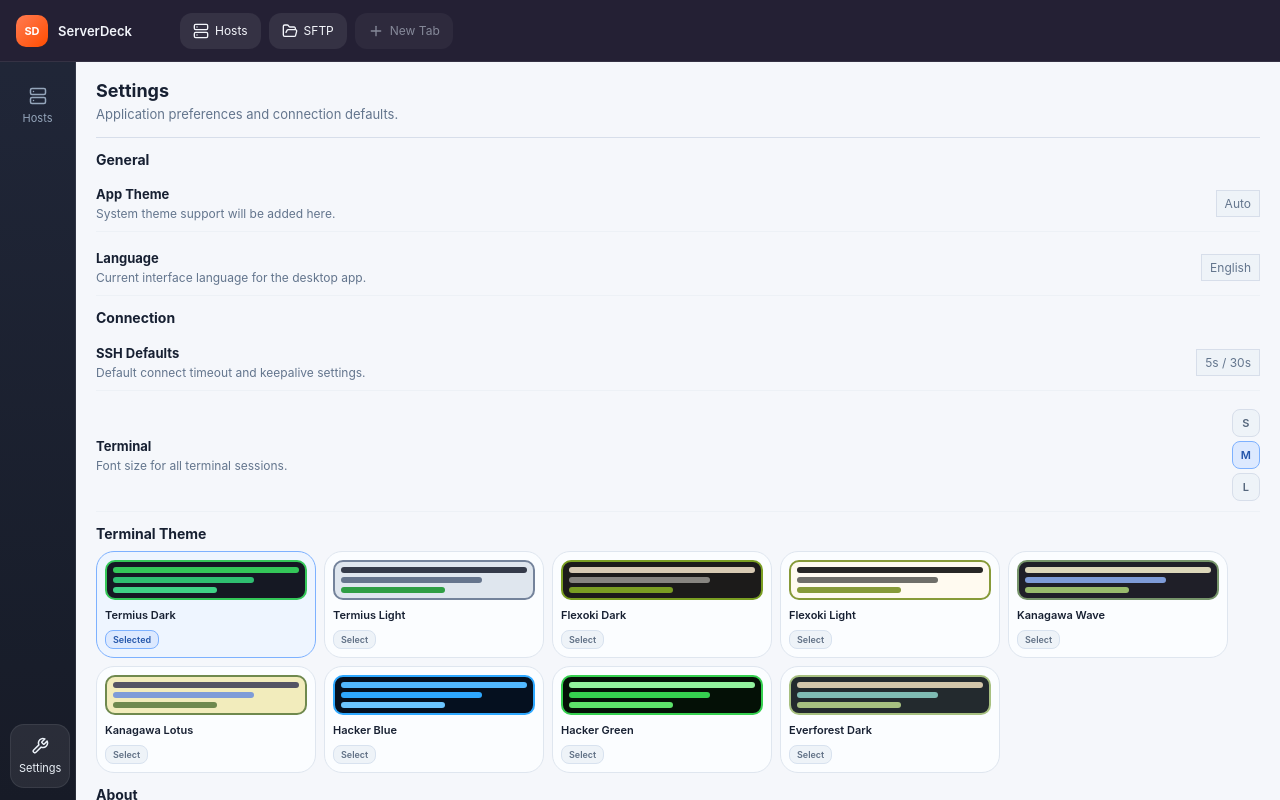
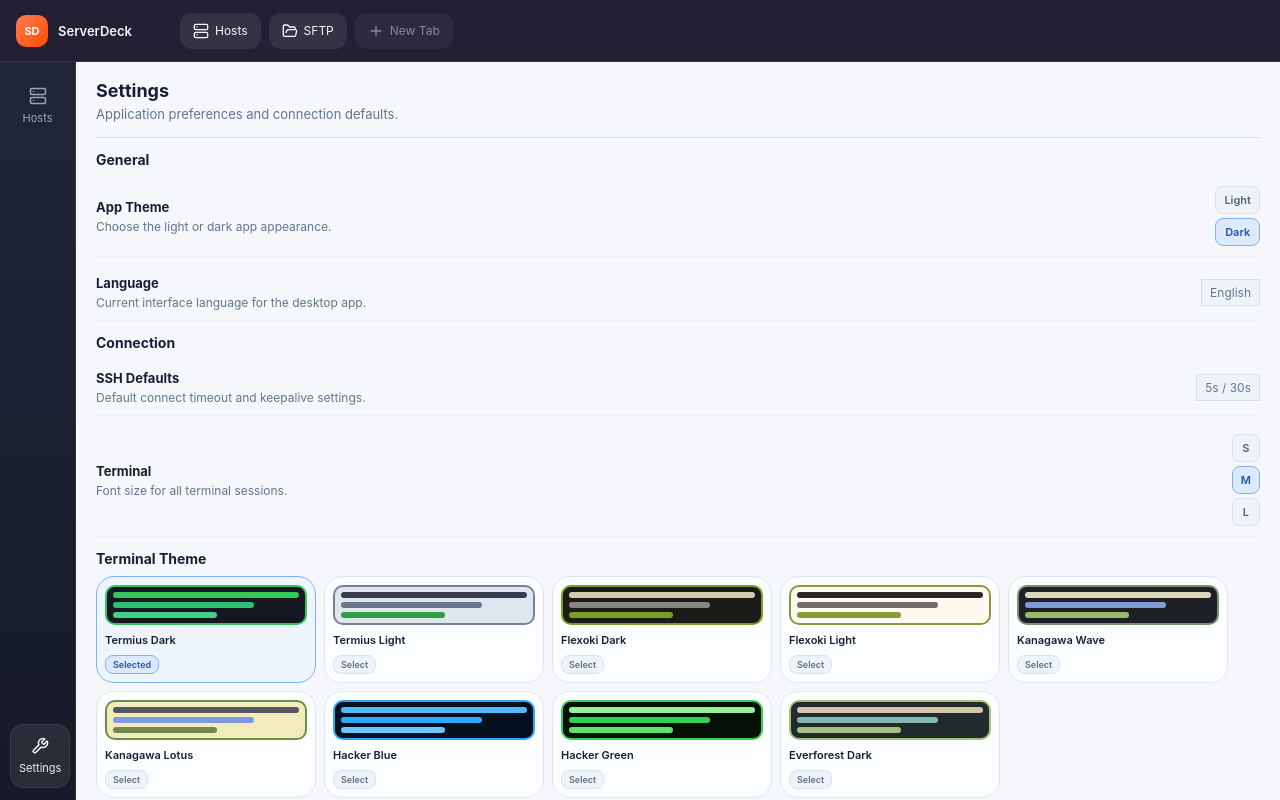
Before and after one commit to qfxiongbinbin/serverdeck, a React (Vite) app in the folder ServerDeck/: page / in a window 1280 px wide. Both pictures are taken after a click on the button "Settings". Built offline with nearby package versions, Linux system fonts and the light colour scheme.

Commit message:
feat: add light and dark app themes

```diff
--- a/ServerDeck/src/App.tsx
+++ b/ServerDeck/src/App.tsx
@@ -62,6 +62,7 @@
 const SETTINGS_TAB_ID = "settings";
 const SETTINGS_STORAGE_KEY = "serverdeck.settings";
 const DEFAULT_APP_SETTINGS: AppSettings = {
+  appTheme: "dark",
   terminalThemeId: defaultTerminalThemeId,
   terminalFontSize: 14
 };
@@ -111,9 +112,15 @@
 };
 
 type AppSettings = {
+  appTheme: "light" | "dark";
   terminalThemeId: string;
   terminalFontSize: number;
 };
+
+const appThemeOptions = [
+  { label: "Light", value: "light" },
+  { label: "Dark", value: "dark" }
+] as const;
 
 const terminalFontSizeOptions = [
   { label: "S", value: 12 },
@@ -380,6 +387,7 @@
     try {
       const parsed = JSON.parse(savedSettings) as Partial<AppSettings>;
       setSettings({
+          appTheme: parsed.appTheme === "light" ? "light" : DEFAULT_APP_SETTINGS.appTheme,
           terminalThemeId:
             terminalThemePresets.find((item) => item.id === parsed.terminalThemeId)?.id ?? defaultTerminalThemeId,
           terminalFontSize:
@@ -395,6 +403,11 @@
   useEffect(() => {
     window.localStorage.setItem(SETTINGS_STORAGE_KEY, JSON.stringify(settings));
   }, [settings]);
+
+  useEffect(() => {
+    document.documentElement.dataset.appTheme = settings.appTheme;
+    document.documentElement.style.colorScheme = settings.appTheme;
+  }, [settings.appTheme]);
 
   useEffect(() => {
     activeTabIdRef.current = activeTabId;
@@ -692,6 +705,12 @@
     const selectedTheme = terminalThemePresets.find((item) => item.id === themeId);
     setSettings((current) => ({ ...current, terminalThemeId: themeId }));
     setStatus(`Applied terminal theme ${selectedTheme?.name ?? themeId}`);
+    setStatusTone("success");
+  }
+
+  function handleSelectAppTheme(appTheme: AppSettings["appTheme"]) {
+    setSettings((current) => ({ ...current, appTheme }));
+    setStatus(`Applied ${appTheme} app theme`);
     setStatusTone("success");
   }
 
@@ -1409,9 +1428,20 @@
                   <div className="settings-item">
                     <div>
                       <strong>App Theme</strong>
-                      <span>System theme support will be added here.</span>
+                      <span>Choose the light or dark app appearance.</span>
                     </div>
-                    <span className="settings-pill">Auto</span>
+                    <div className="settings-chip-group">
+                      {appThemeOptions.map((option) => (
+                        <button
+                          key={option.value}
+                          type="button"
+                          className={`settings-chip ${settings.appTheme === option.value ? "settings-chip--active" : ""}`}
+                          onClick={() => handleSelectAppTheme(option.value)}
+                        >
+                          {option.label}
+                        </button>
+                      ))}
+                    </div>
                   </div>
                   <div className="settings-item">
                     <div>
--- a/ServerDeck/src/styles/app.css
+++ b/ServerDeck/src/styles/app.css
@@ -1,8 +1,10 @@
 :root {
+  color-scheme: dark;
   font-family: "SF Pro Display", "PingFang SC", sans-serif;
   color: #e8eef5;
   background: #0f1420;
   --bg: #0f1420;
+  --app-gradient-start: #1a2032;
   --panel: #171f2d;
   --panel-soft: #1e293b;
   --panel-muted: #202b3f;
@@ -18,6 +20,52 @@
   --white-muted: #63758d;
   --success: #30c48d;
   --error: #ff6a6a;
+  --input-bg: #101726;
+  --input-text: var(--text);
+  --input-border: var(--line-soft);
+  --chrome-bg: #242034;
+  --chrome-brand-text: #f2f4fa;
+  --chrome-tab-bg: rgba(255, 255, 255, 0.08);
+  --chrome-tab-text: #f4f6fb;
+  --chrome-tab-muted: #c7cfdd;
+  --chrome-tab-active-bg: rgba(255, 255, 255, 0.14);
+  --chrome-tab-active-border: rgba(255, 255, 255, 0.12);
+  --chrome-hover-bg: rgba(255, 255, 255, 0.12);
+  --chrome-sidebar-bg: rgba(255, 255, 255, 0.03);
+  --chrome-sidebar-active-bg: rgba(255, 255, 255, 0.08);
+  --chrome-sidebar-active-border: rgba(255, 255, 255, 0.08);
+  --update-nav-bg: rgba(255, 193, 7, 0.12);
+  --update-nav-border: rgba(255, 193, 7, 0.22);
+  --update-nav-text: #ffd54f;
+}
+
+:root[data-app-theme="light"] {
+  color-scheme: light;
+  color: #1c2940;
+  background: #e9eef7;
+  --bg: #eef3fb;
+  --app-gradient-start: #f7faff;
+  --line: #d7deea;
+  --line-soft: rgba(21, 39, 70, 0.12);
+  --text: #1c2940;
+  --muted: #617389;
+  --input-bg: #ffffff;
+  --input-text: #1c2940;
+  --input-border: #d7deea;
+  --chrome-bg: #f6f8fc;
+  --chrome-brand-text: #1c2940;
+  --chrome-tab-bg: rgba(33, 52, 84, 0.06);
+  --chrome-tab-text: #20324c;
+  --chrome-tab-muted: #6b7a90;
+  --chrome-tab-active-bg: #ffffff;
+  --chrome-tab-active-border: rgba(33, 52, 84, 0.12);
+  --chrome-hover-bg: rgba(33, 52, 84, 0.08);
+  --chrome-sidebar-bg: rgba(255, 255, 255, 0.7);
+  --chrome-sidebar-active-bg: #ffffff;
+  --chrome-sidebar-active-border: rgba(33, 52, 84, 0.12);
+  --update-nav-bg: #fff5d9;
+  --update-nav-border: #f1d98a;
+  --update-nav-text: #9b6a00;
 }
 
 * {
@@ -30,7 +78,7 @@
   margin: 0;
   width: 100%;
   height: 100%;
-  background: linear-gradient(180deg, #1a2032 0%, var(--bg) 100%);
+  background: linear-gradient(180deg, var(--app-gradient-start) 0%, var(--bg) 100%);
   overflow: hidden;
 }
 
@@ -59,9 +107,9 @@
   width: 100%;
   padding: 12px 14px;
   border-radius: 12px;
-  border: 1px solid var(--line-soft);
-  background: #101726;
-  color: var(--text);
+  border: 1px solid var(--input-border);
+  background: var(--input-bg);
+  color: var(--input-text);
 }
 
 .app-shell {
@@ -79,7 +127,7 @@
   gap: 14px;
   padding: 0 16px;
   border-bottom: 1px solid var(--line-soft);
-  background: #242034;
+  background: var(--chrome-bg);
 }
 
 .topbar__brand {
@@ -87,7 +135,7 @@
   display: flex;
   align-items: center;
   gap: 10px;
-  color: #f2f4fa;
+  color: var(--chrome-brand-text);
   font-size: 13px;
   font-weight: 600;
 }
@@ -120,20 +168,20 @@
   padding: 0 12px;
   border: 1px solid transparent;
   border-radius: 12px;
-  background: rgba(255, 255, 255, 0.08);
-  color: #f4f6fb;
+  background: var(--chrome-tab-bg);
+  color: var(--chrome-tab-text);
   white-space: nowrap;
   cursor: pointer;
   font-size: 12px;
 }
 
 .top-tab--active {
-  background: rgba(255, 255, 255, 0.14);
-  border-color: rgba(255, 255, 255, 0.12);
+  background: var(--chrome-tab-active-bg);
+  border-color: var(--chrome-tab-active-border);
 }
 
 .top-tab--ghost {
-  color: #c7cfdd;
+  color: var(--chrome-tab-muted);
 }
 
 .top-tab__label {
@@ -174,7 +222,7 @@
 }
 
 .top-tab__close:hover {
-  background: rgba(255, 255, 255, 0.12);
+  background: var(--chrome-hover-bg);
 }
 
 .workspace {
@@ -192,7 +240,7 @@
   min-height: 0;
   padding: 12px 10px;
   border-right: 1px solid var(--line-soft);
-  background: rgba(255, 255, 255, 0.03);
+  background: var(--chrome-sidebar-bg);
 }
 
 .sidebar__top,
@@ -215,15 +263,15 @@
 }
 
 .side-nav--active {
-  background: rgba(255, 255, 255, 0.08);
-  border-color: rgba(255, 255, 255, 0.08);
+  background: var(--chrome-sidebar-active-bg);
+  border-color: var(--chrome-sidebar-active-border);
   color: var(--text);
 }
 
 .side-nav--update {
-  background: rgba(255, 193, 7, 0.12);
-  border-color: rgba(255, 193, 7, 0.22);
-  color: #ffd54f;
+  background: var(--update-nav-bg);
+  border-color: var(--update-nav-border);
+  color: var(--update-nav-text);
 }
 
 .mainpane {
```
